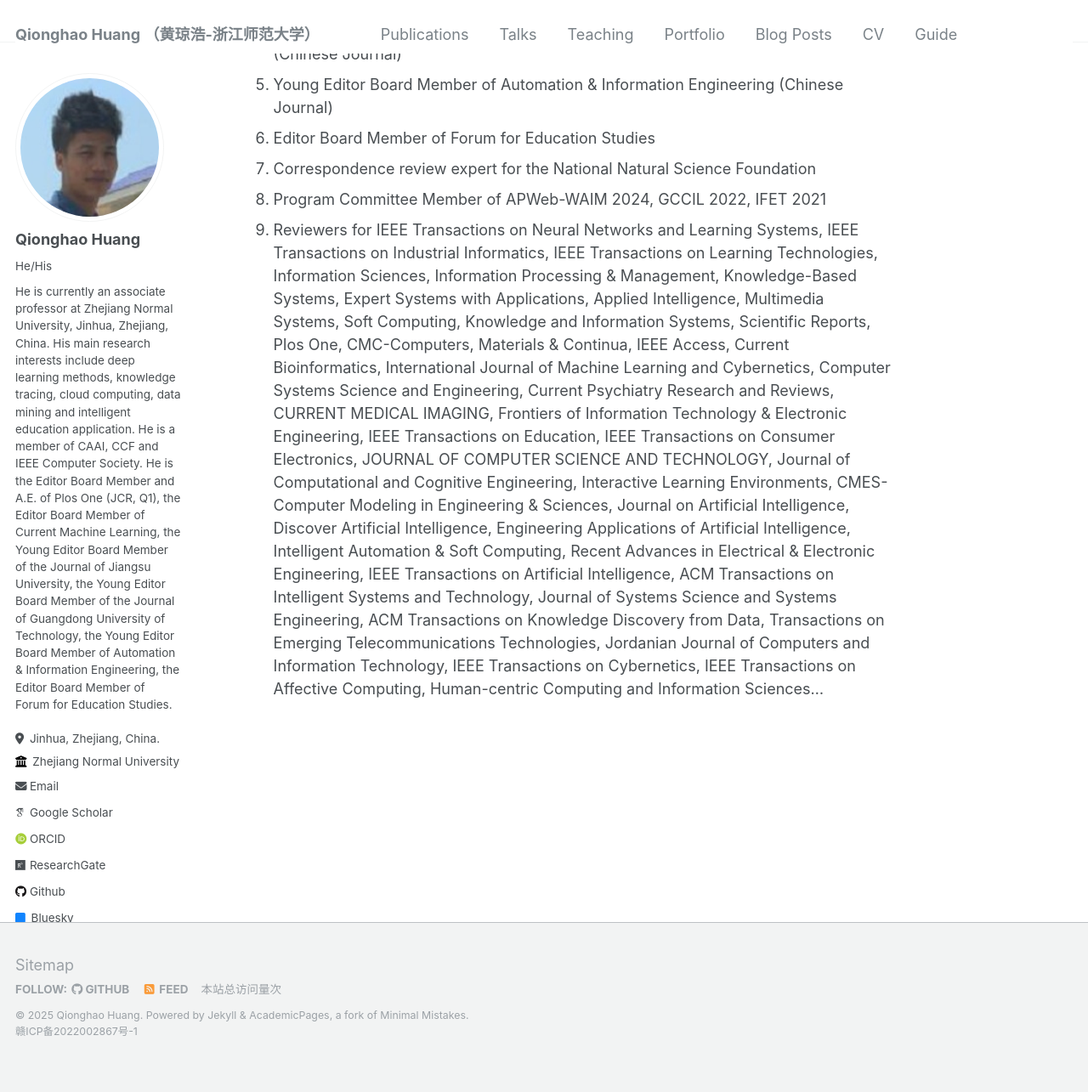
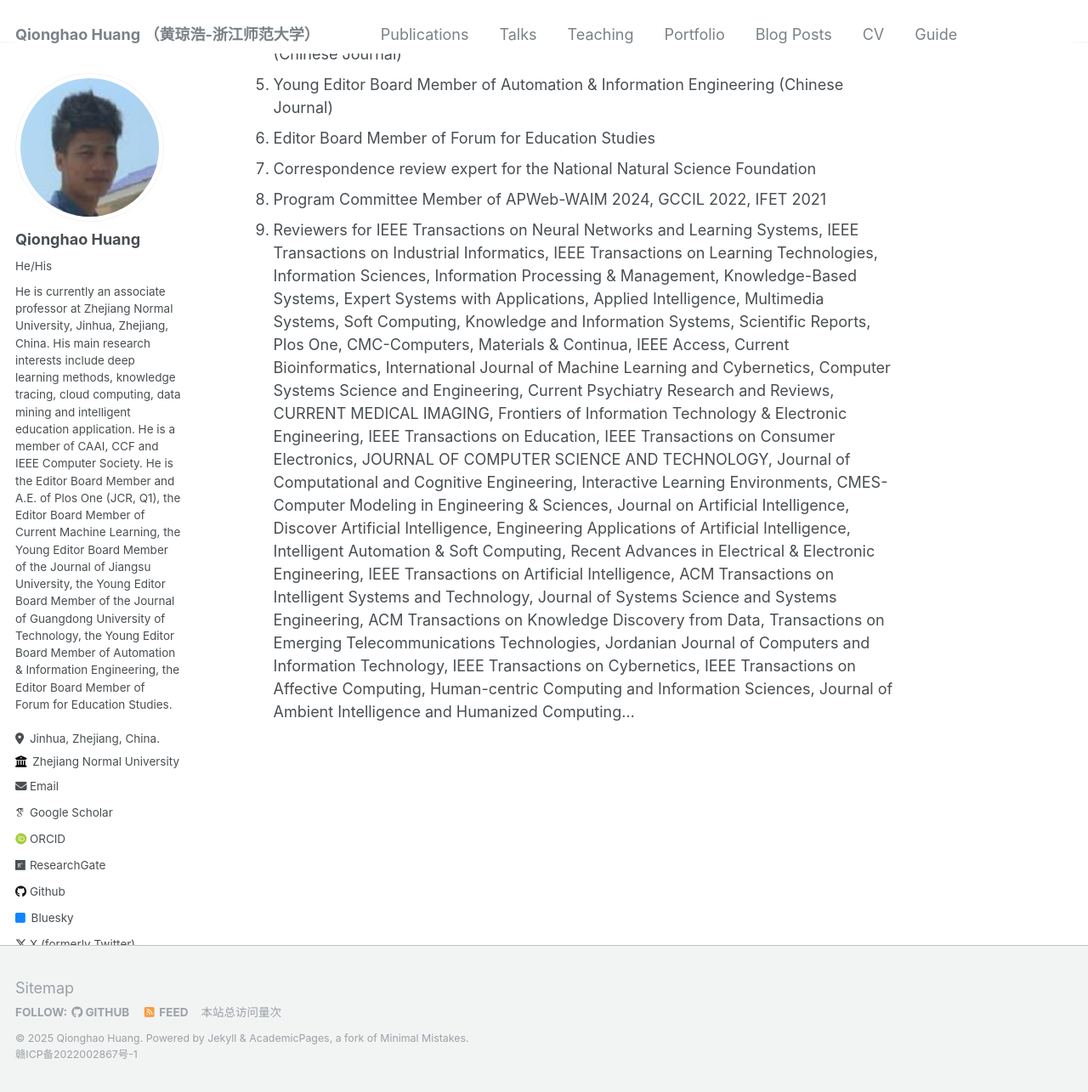
Before and after one commit to qhhuang-ai/qhhuang-ai.github.io, a Jekyll site: the page built from _pages/about.md, in a window 1280 px wide and 1400 px high, scrolled down 9864 px. Shown: the top 1285 px of the window at 85% size. Built offline with Jekyll 4.4.1, drawn with Linux system fonts in a browser that asks for light colours; some web fonts are replaced; a script that is not in the unit is left out; comment, search, counter and statistics services are not loaded.

Commit message:
update CV!

```diff
--- a/_pages/about.md
+++ b/_pages/about.md
@@ -104,4 +104,4 @@
 1. Correspondence review expert for the National Natural Science Foundation
 1. Program Committee Member of APWeb-WAIM 2024, GCCIL 2022, IFET 2021
 1. Reviewers for IEEE Transactions on Neural Networks and Learning Systems, IEEE Transactions on Industrial Informatics, IEEE Transactions on Learning Technologies, Information Sciences, Information Processing & Management, Knowledge-Based Systems, Expert Systems with Applications, Applied Intelligence, Multimedia Systems, Soft Computing, Knowledge and Information Systems, Scientific Reports, Plos One, CMC-Computers, Materials & Continua,  IEEE Access, Current Bioinformatics, International Journal of Machine Learning and Cybernetics, Computer Systems Science and Engineering, Current Psychiatry Research and Reviews, CURRENT MEDICAL IMAGING,  Frontiers of Information Technology & Electronic Engineering, IEEE Transactions on Education, IEEE Transactions on Consumer Electronics, JOURNAL OF COMPUTER SCIENCE AND TECHNOLOGY, Journal of Computational and Cognitive Engineering, Interactive Learning Environments, CMES-Computer Modeling in Engineering & Sciences, Journal on Artificial Intelligence, Discover Artificial Intelligence, Engineering Applications of Artificial Intelligence,
-Intelligent Automation & Soft Computing, Recent Advances in Electrical & Electronic Engineering, IEEE Transactions on Artificial Intelligence, ACM Transactions on Intelligent Systems and Technology, Journal of Systems Science and Systems Engineering, ACM Transactions on Knowledge  Discovery from Data, Transactions on Emerging Telecommunications Technologies, Jordanian Journal of Computers and Information Technology, IEEE Transactions on Cybernetics, IEEE Transactions on Affective Computing, Human-centric Computing and Information Sciences...
+Intelligent Automation & Soft Computing, Recent Advances in Electrical & Electronic Engineering, IEEE Transactions on Artificial Intelligence, ACM Transactions on Intelligent Systems and Technology, Journal of Systems Science and Systems Engineering, ACM Transactions on Knowledge  Discovery from Data, Transactions on Emerging Telecommunications Technologies, Jordanian Journal of Computers and Information Technology, IEEE Transactions on Cybernetics, IEEE Transactions on Affective Computing, Human-centric Computing and Information Sciences, Journal of Ambient Intelligence and Humanized Computing...
```
